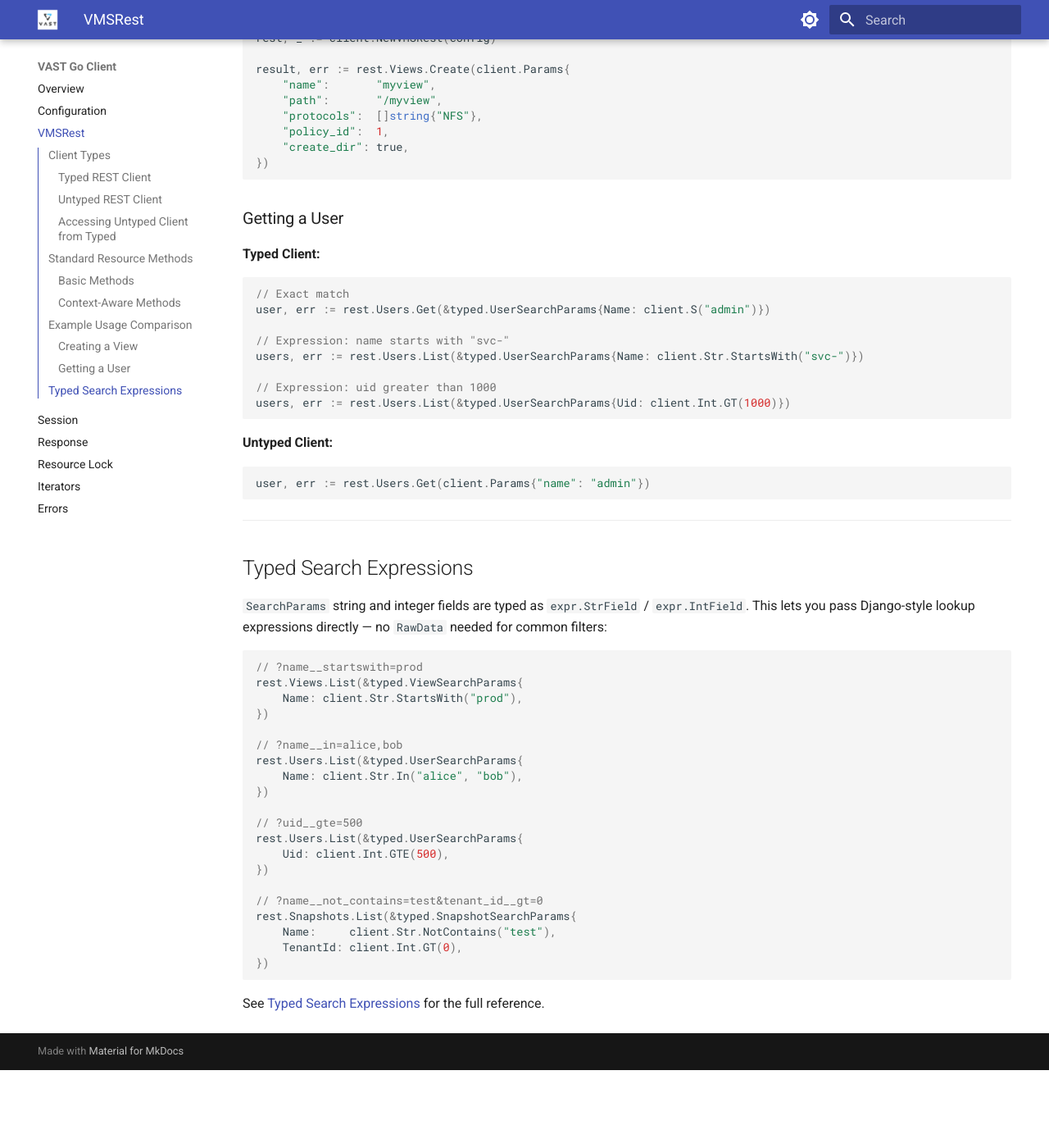
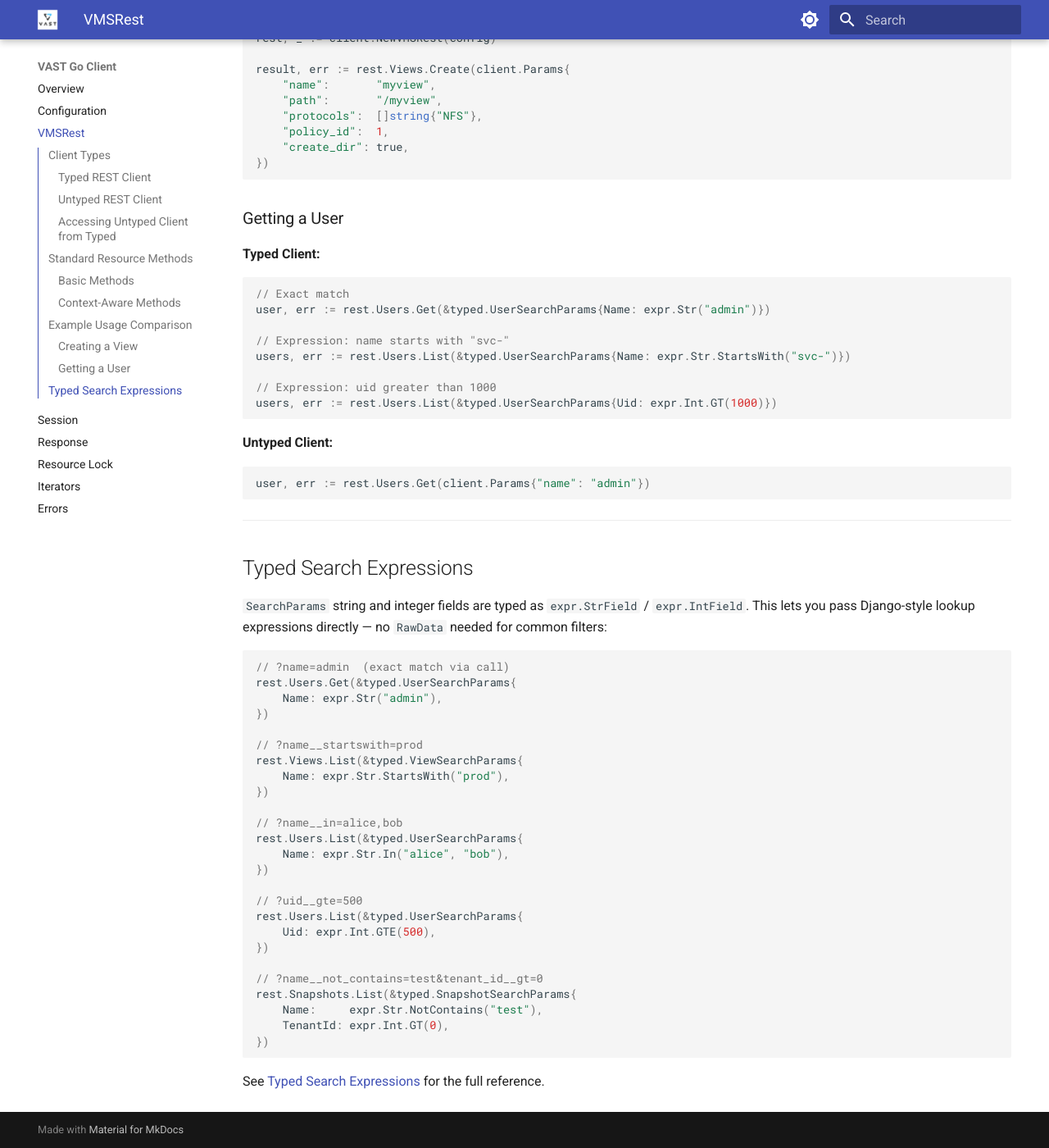
Before and after one commit to vast-data/go-vast-client, an MkDocs documentation site: the page built from docs/vmsrest.md, in a window 1280 px wide and 1400 px high, scrolled down 3059 px. Shown: the whole window at 82% size. Built offline with MkDocs 1.6.1 and Material for MkDocs 9.7.7, drawn with Linux system fonts in a browser that asks for light colours; before the commit the page ends 4364 px from its top, so only the background shows below that; some of the changed text lies outside the part shown.

Commit message:
make expr.Str and expr.Int callable for exact match

````diff
--- a/docs/vmsrest.md
+++ b/docs/vmsrest.md
@@ -21,9 +21,9 @@ if err != nil {
     log.Fatal(err)
 }
 
-// client.S() creates an exact-match string field
+// expr.Str("...") creates an exact-match string field
 searchParams := &typed.QuotaSearchParams{
-    Name: client.S("my-quota"),
+    Name: expr.Str("my-quota"),
 }
 
 body := &typed.QuotaRequestBody{
@@ -159,13 +159,13 @@ result, err := rest.Views.Create(client.Params{
 **Typed Client:**
 ```go
 // Exact match
-user, err := rest.Users.Get(&typed.UserSearchParams{Name: client.S("admin")})
+user, err := rest.Users.Get(&typed.UserSearchParams{Name: expr.Str("admin")})
 
 // Expression: name starts with "svc-"
-users, err := rest.Users.List(&typed.UserSearchParams{Name: client.Str.StartsWith("svc-")})
+users, err := rest.Users.List(&typed.UserSearchParams{Name: expr.Str.StartsWith("svc-")})
 
 // Expression: uid greater than 1000
-users, err := rest.Users.List(&typed.UserSearchParams{Uid: client.Int.GT(1000)})
+users, err := rest.Users.List(&typed.UserSearchParams{Uid: expr.Int.GT(1000)})
 ```
 
 **Untyped Client:**
@@ -182,25 +182,30 @@ This lets you pass Django-style lookup expressions directly — no `RawData` nee
 filters:
 
 ```go
+// ?name=admin  (exact match via call)
+rest.Users.Get(&typed.UserSearchParams{
+    Name: expr.Str("admin"),
+})
+
 // ?name__startswith=prod
 rest.Views.List(&typed.ViewSearchParams{
-    Name: client.Str.StartsWith("prod"),
+    Name: expr.Str.StartsWith("prod"),
 })
 
 // ?name__in=alice,bob
 rest.Users.List(&typed.UserSearchParams{
-    Name: client.Str.In("alice", "bob"),
+    Name: expr.Str.In("alice", "bob"),
 })
 
 // ?uid__gte=500
 rest.Users.List(&typed.UserSearchParams{
-    Uid: client.Int.GTE(500),
+    Uid: expr.Int.GTE(500),
 })
 
 // ?name__not_contains=test&tenant_id__gt=0
 rest.Snapshots.List(&typed.SnapshotSearchParams{
-    Name:     client.Str.NotContains("test"),
-    TenantId: client.Int.GT(0),
+    Name:     expr.Str.NotContains("test"),
+    TenantId: expr.Int.GT(0),
 })
 ```
 
````
Also changed, not shown: CHANGELOG.md (+5 -1 lines), docs/index.md (+2 -2 lines), docs/typed-expressions.md (+5 -6 lines), 13 other files.
